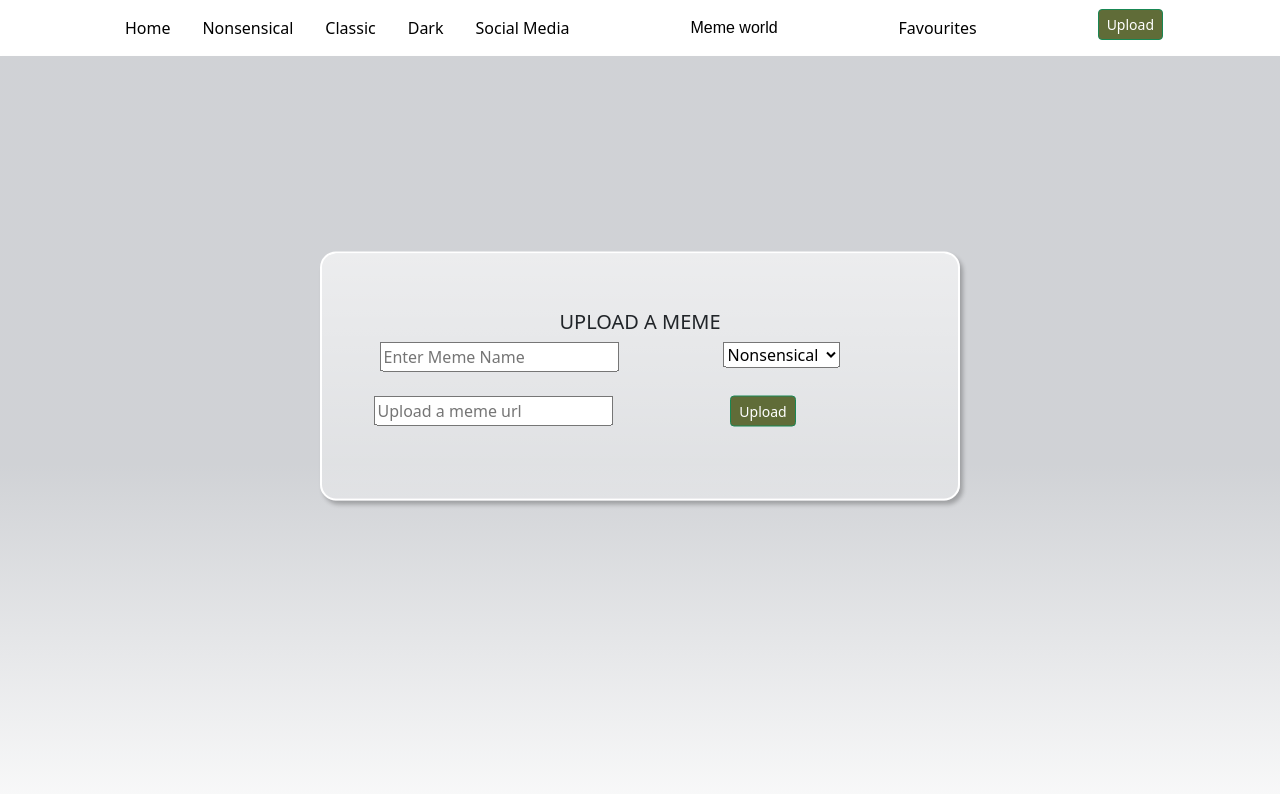
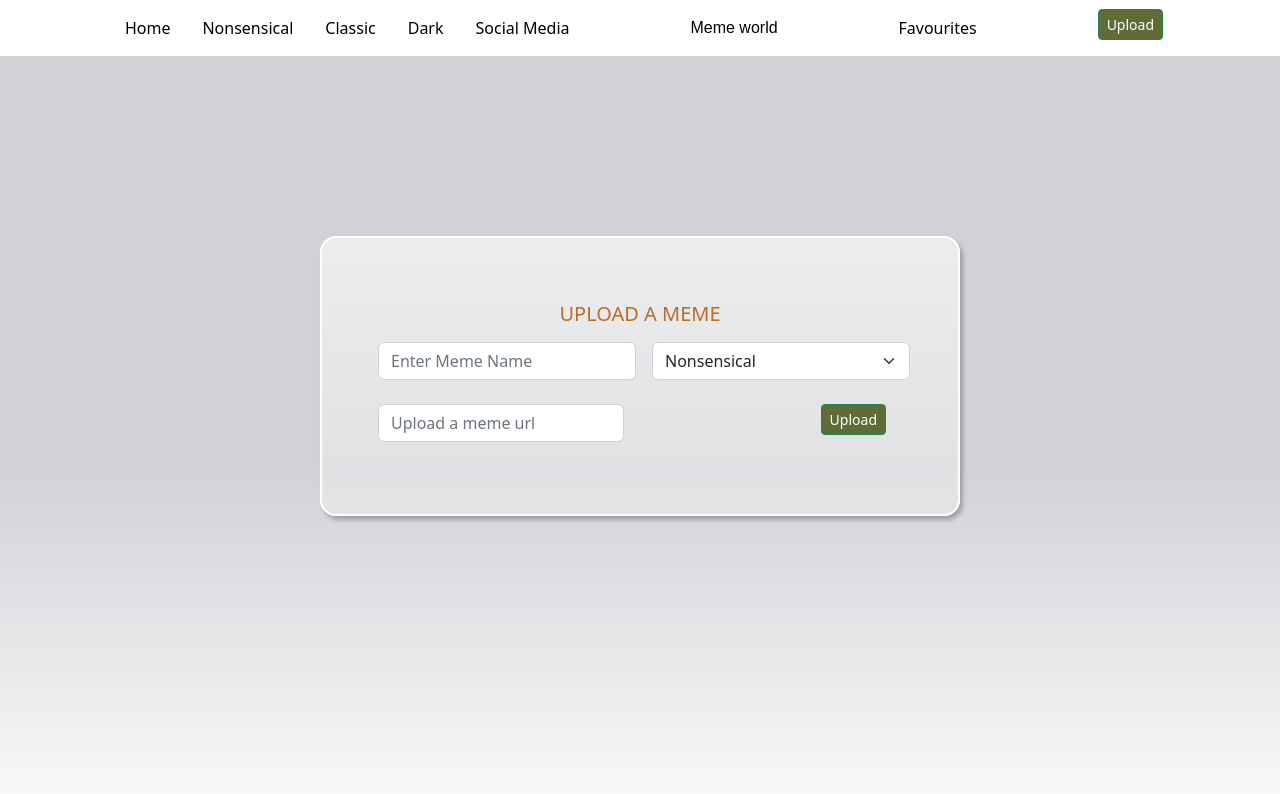
Before and after one commit to Jaffar-Hussein/memeWorld, a React (Create React App) app: page /upload in a window 1280 px wide. Shown: the top 794 px of the page. Built offline with nearby package versions, Linux system fonts and the light colour scheme; data requests are answered from the project's data file.

Commit message:
reload-direct to homepage after submission

```diff
--- a/db.json
+++ b/db.json
@@ -19,14 +19,14 @@
       "name": "Murder or suicide ?",
       "category": "Dark",
       "image_url": "https://i.kym-cdn.com/entries/icons/mobile/000/042/119/cover4.jpg",
-      "is_fav": false
+      "is_fav": true
     },
     {
       "id": 2,
       "name": "Murder or suicide ?",
       "category": "Dark",
       "image_url": "https://i.kym-cdn.com/entries/icons/mobile/000/042/119/cover4.jpg",
-      "is_fav": true
+      "is_fav": false
     },
     {
       "is_fav": false,
@@ -47,7 +47,7 @@
       "name": "Murder or suicide ?",
       "category": "Dark",
       "image_url": "https://i.kym-cdn.com/entries/icons/mobile/000/042/119/cover4.jpg",
-      "is_fav": true
+      "is_fav": false
     }
   ],
   "funny": [
@@ -70,7 +70,7 @@
       "name": "Cringey Moments",
       "category": "Nonsensical",
       "image_url": "https://cdn.memes.com/up/24246901585609535/i/1664644544814.jpg",
-      "is_fav": true
+      "is_fav": false
     },
     {
       "id": 5,
@@ -100,7 +100,7 @@
       "name": "Murder or suicide ?",
       "category": "Dark",
       "image_url": "https://i.kym-cdn.com/entries/icons/mobile/000/042/119/cover4.jpg",
-      "is_fav": false
+      "is_fav": true
     },
     {
       "is_fav": false,
@@ -205,7 +205,7 @@
       "name": "Cringey Moments",
       "category": "Nonsensical",
       "image_url": "https://cdn.memes.com/up/24246901585609535/i/1664644544814.jpg",
-      "is_fav": false
+      "is_fav": true
     },
     {
       "id": 18,
@@ -236,25 +236,11 @@
       "is_fav": false
     },
     {
-      "name": "water",
-      "category": "Dark",
+      "name": "Jaffar",
+      "category": "Nonsensical",
       "image_url": "https://picsum.photos/200/300",
-      "id": 22,
-      "is_fav": false
-    },
-    {
-      "name": "Wood",
-      "category": "Classic",
-      "image_url": "https://picsum.photos/200/300",
-      "id": 23,
-      "is_fav": false
-    },
-    {
-      "name": "Yahya",
-      "category": "Social Media",
-      "image_url": "https://picsum.photos/200/300",
-      "id": 24,
-      "is_fav": false
+      "is_fav": "false",
+      "id": 22
     }
   ]
 }
--- a/src/App.css
+++ b/src/App.css
@@ -42,7 +42,9 @@ body {
   box-shadow: 3px 4px 4px rgba(0, 0, 0, 0.25);
   border-radius: 16px;
 }
-
+.uploadTitle{
+  color:#BC6C25;
+}
 .pop {
   color: #BC6C25;
   text-align: left;
--- a/src/App.js
+++ b/src/App.js
@@ -2,19 +2,22 @@ import React, { useEffect, useState } from 'react';
 import './App.css';
 import Navbar from './components/navbar';
 import Cards from './components/cards';
-import { Routes, Route } from "react-router-dom";
+import { Routes, Route, useNavigate } from "react-router-dom";
 import Popular from './components/popular';
 import Funny from './components/funny';
 import UploadMeme from './components/uploadMeme';
 import Categories from './components/categories';
+import Fav from './components/fav';
 
 const URL = "http://localhost:8002/memes";
 
 function App() {
+  let navigate = useNavigate();
+
   const [memes, setMemes] = useState([]);
   const [records, setrecords] = useState({
     name: "",
-    category: "",
+    category: "Nonsensical",
     image_url: "",
 
   });
@@ -39,6 +42,7 @@ function App() {
 
   function handleSubmit(e) {
     e.preventDefault();
+
     const formData = { name: records.name, category: records.category, image_url: records.image_url, is_fav: "false" };
 
     fetch("http://localhost:8002/memes", {
@@ -49,25 +53,12 @@ function App() {
       body: JSON.stringify(formData),
     })
       .then(r => r.json())
-      .then((newItem) => setMemes(newItem));
-  };
-  // function onUpdate (type, id) {
-  //   fetch(`http://localhost:8002/${type}/${id}`, {
-  //     method: "PATCH",
-  //     headers: {
-  //       "Content-Type": "application/json",
-  //     },
-  //     body: JSON.stringify({
+      .then((newItem) => setMemes([...memes, newItem]));
+      navigate('/');
+  }
 
-  //       is_fav: !memes.is_fav,
 
-  //     }),
-  //   })
-  //     .then(r => r.json())
-  //     .then((updatedItem) => setMemes(updatedItem));
-  // }
-
-  function onUpdate(items) {
+  function updated(items) {
     const updatedItems = memes.map((meme) => {
       if (items.id === meme.id) {
         return items;
@@ -82,20 +73,21 @@ function App() {
     <div className="App">
 
       <Routes>
-        <Route path="/" element={<><Navbar /> ,<Popular type="popular"
+        <Route exact path='/' element={<><Navbar /> ,<Popular type="popular"
         //  onAddFav={onUpdate}
         /> ,<Funny type="funny"
           // onAddFav={onUpdate}
           />
           ,
-          <Cards memes={memes} type="memes"
-           updated={onUpdate}
+          <Cards memes={memes} key={memes.id} type="memes"
+            updated={updated}
           />
 
         </>}
         />
         <Route path="/upload" element={<UploadMeme handleSubmit={handleSubmit} handleChange={handleChange} />} />
-        <Route path={`/:category`} element={<Categories />} />
+        <Route path='/favourites' element={<Fav />} />
+        <Route path={`/:category`} element={<Categories updated={updated} />} />
       </Routes>
 
 
--- a/src/components/categories.js
+++ b/src/components/categories.js
@@ -10,12 +10,23 @@ let {category} = useParams();
         .then(response => response.json())
             .then((cat) => setFiltered(cat));
     })
+    function updated(items) {
+        const updatedItems = filtered.map((meme) => {
+          if (items.id === meme.id) {
+            return items;
+          }
+          else {
+            return meme;
+          }
+        });
+        setFiltered(updatedItems);
+      }
     return(
        <div>
        <Navbar/>
         <div className="container my-5">
             <p className="h5 pop" >{category}</p>
-            <Cards memes={filtered} key={filtered.id} />
+            <Cards memes={filtered} key={filtered.id} updated={updated} type="memes"/>
         </div>
        </div>
     );
--- a/src/components/fav.js
+++ b/src/components/fav.js
@@ -1,10 +1,48 @@
-import { useState } from 'react';
+import Cards from '../components/cards';
+import React, { useEffect, useState } from "react";
+import Navbar from './navbar';
+import '../App.css'
+function Fav() {
+    const [memes, setMemes] = useState([]);
+    const [funny, setFunnyMemes] = useState([]);
+    const [popular, setPopular] = useState([]);
 
-function Fav() {
+
+    useEffect(() => {
+        fetch("http://localhost:8002/memes?is_fav=true")
+            .then(r => r.json())
+            .then(data => setMemes(data))
+    },
+        []);
+    useEffect(() => {
+        fetch("http://localhost:8002/popular?is_fav=true")
+            .then(r => r.json())
+            .then(data => setPopular(data))
+    }, []);
+    useEffect(() => {
+        fetch("http://localhost:8002/funny?is_fav=true")
+            .then(r => r.json())
+            .then(data => setFunnyMemes(data))
+    },
+        []);
     return (
         <>
+            <Navbar />
+            <p className="h5  my-2 pop mx-5">Favourites </p>
+
+            <p className="cardText mx-5">  Funny</p>
+
+            <Cards memes={funny} type="favourites"
+
+            />
+            <p className="cardText mx-5"> Popular</p>
+
+            <Cards memes={popular} type="popular"
+            />
+            <p className="cardText mx-5"> Other memes</p>
+            <Cards memes={memes} type="favourites" />
         </>
-    )
+    );
 
 }
 export default Fav;
--- a/src/components/funny.js
+++ b/src/components/funny.js
@@ -9,11 +9,21 @@ function Funny({ onAddFav }) {
             .then(response => response.json())
             .then((fun) => setfunny(fun));
     }, [])
-
+    function updated(items) {
+        const updatedItems = funny.map((meme) => {
+          if (items.id === meme.id) {
+            return items;
+          }
+          else {
+            return meme;
+          }
+        });
+        setfunny(updatedItems);
+      }
     return (
         <div className="container my-5">
             <p className="h5 pop" >FUNNY</p>
-            <Cards memes={funny} type="funny" onAddFav={onAddFav} />
+            <Cards memes={funny} type="funny" onAddFav={onAddFav} updated={updated} />
         </div>
 
 
--- a/src/components/memeCard.js
+++ b/src/components/memeCard.js
@@ -5,7 +5,7 @@ import '../assets/fav.png';
 
 function MemeCard({ memes, type, updated }) {
 
-  function onAddFav() {
+  function onAddFav(){
     fetch(`http://localhost:8002/${type}/${memes.id}`, {
       method: "PATCH",
       headers: {
@@ -30,7 +30,7 @@ function MemeCard({ memes, type, updated }) {
         <div className='d-flex justify-content-between'>
           <em className=''>{memes.category}</em>
 
-          <a onClick={ onAddFav}>
+          <a onClick={onAddFav}>
             <img src={memes.is_fav ? require('../assets/fav.png') : require('../assets/outliine.png')} />
           </a>
         </div>
--- a/src/components/navbar.js
+++ b/src/components/navbar.js
@@ -27,19 +27,19 @@ function Navbar() {
                 <div className="collapse navbar-collapse" id="navbarSupportedContent">
                     <ul className="navbar-nav me-auto mb-2 mb-lg-0 mx-auto">
                         <li className="nav-item mx-2">
-                            <NavLink className="nav-link active  text-black" aria-current="page" to="/" >Home</NavLink>
+                            <NavLink className="nav-link active  text-black" aria-current="page" end to="/"    >Home</NavLink>
                         </li>
                         {all_categories}
 
                     </ul>
                     <ul className="navbar-nav">
                         <li className="nav-item list-unstyled ">
-                            <NavLink className="nav-link text-black brand">Meme world</NavLink>
+                            <NavLink className="nav-link text-black brand" to="/">Meme world</NavLink>
                         </li>
                     </ul>
                     <ul className="navbar-nav me-auto mb-2 mb-lg-0 mx-auto ">
                         <li className="nav-item mx-2">
-                            <NavLink className="nav-link text-black"  > Favourites </NavLink>
+                            <NavLink className="nav-link text-black"  to="/favourites"> Favourites </NavLink>
                         </li>
 
                     </ul>
--- a/src/components/popular.js
+++ b/src/components/popular.js
@@ -1,7 +1,7 @@
 import { useEffect, useState } from "react";
 import Cards from "./cards";
 import '../App.css'
-function Popular({onAddFav}) {
+function Popular({ onAddFav }) {
     const [popular, setPopular] = useState([]);
 
     useEffect(() => {
@@ -9,11 +9,21 @@ function Popular({onAddFav}) {
             .then(response => response.json())
             .then((pop) => setPopular(pop));
     }, [])
-
+    function updated(items) {
+        const updatedItems = popular.map((meme) => {
+          if (items.id === meme.id) {
+            return items;
+          }
+          else {
+            return meme;
+          }
+        });
+        setPopular(updatedItems);
+      }
     return (
         <div className="container">
             <p className="h5 pop my-2" >POPULAR</p>
-            <Cards memes={popular} type="popular" onAddFav={onAddFav} />
+            <Cards memes={popular} type="popular"  updated={updated} />
         </div>
 
 
--- a/src/components/uploadMeme.js
+++ b/src/components/uploadMeme.js
@@ -2,7 +2,7 @@ import '../App.css';
 import React, { useEffect, useState } from "react";
 import Navbar from './navbar';
 
-function UploadMeme({handleSubmit, handleChange}){
+function UploadMeme({ handleSubmit, handleChange }) {
 
     const [categories, setCategories] = useState([]);
 
@@ -14,20 +14,23 @@ function UploadMeme({handleSubmit, handleChange}){
             .then((cat) => setCategories(cat));
     }, []);
 
-   return(
+    return (
 
         <><Navbar />
             <div className='all'>
                 <div className="memeload">
-               <div className="upload p-5">
-                   <p className="h5  my-2">UPLOAD A MEME</p>
+                    <div className="upload p-5 mx-auto">
+                        <p className="h5  my-3 uploadTitle">UPLOAD A MEME</p>
                         <div className="row">
                             <div className="col-md-6">
-                           <input type="text" placeholder="Enter Meme Name" name="name" onChange={handleChange} />
+                                {/* <label >Enter Meme Name</label> */}
+                                <input type="text" className="mx-2 form-control" placeholder="Enter Meme Name" name="name" onChange={handleChange} />
 
                             </div>
                             <div className="col-md-6">
-                           <select onChange={handleChange} name="category">
+                                {/* <label className="mx-2">Choose a category</label> */}
+                                <select onChange={handleChange} name="category" value="Nonsensical" className=' form-select' >
+
                                     {categories.map((c, index) => {
                                         return <option key={index} value={c.name}>
                                             {c.name}
@@ -38,10 +41,10 @@ function UploadMeme({handleSubmit, handleChange}){
                             </div>
                             <div className="row my-4 ">
                                 <div className="col-md-6 ">
-                               <input type="text" placeholder="Upload a meme url" name="image_url" onChange={handleChange} />
+                                    <input type="text" className='mx-2 form-control' placeholder="Upload a meme url" name="image_url" onChange={handleChange} />
                                 </div>
                                 <div className='col-md-6'>
-                               <button type='submit' onSubmit={handleSubmit} className="btn btn-success btn-sm btns" onClick={handleSubmit}>Upload</button>
+                                    <button type='submit' onSubmit={handleSubmit} style={{ float: 'right' }} className="btn btn-success btn-sm btns" onClick={handleSubmit}>Upload</button>
 
                                 </div>
 
```
Also changed, not shown: src/components/cards.js (+7 -2 lines). Lines whose indentation alone changed are shown as unchanged.
